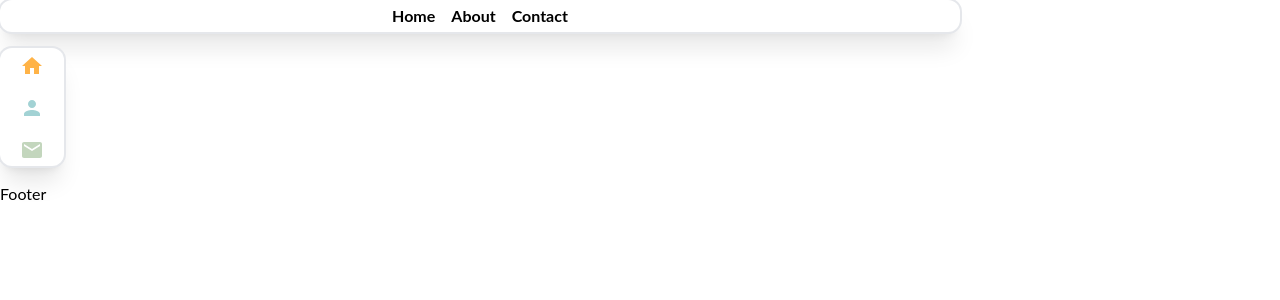
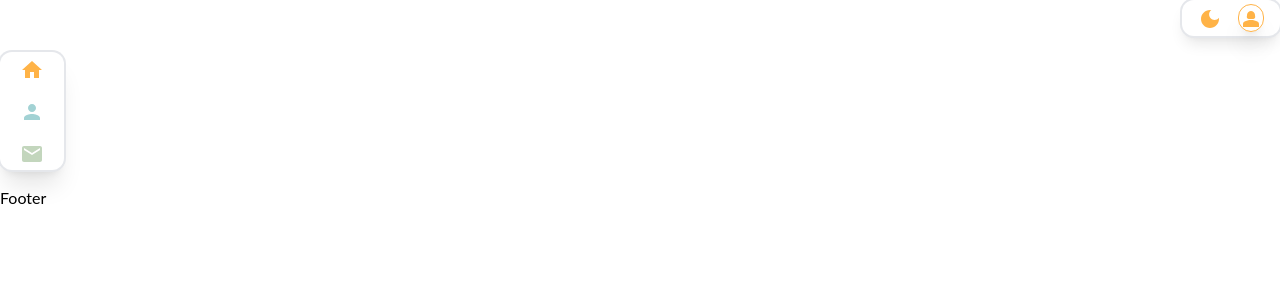
Before and after one commit to M00ose/crudApp-playground, a Next.js app in the folder client/: page / in a window 1280 px wide. Shown: the top 300 px of the page. Built offline with nearby package versions, Linux system fonts and the light colour scheme.

Commit message:
Added pop-up menu on click

```diff
--- a/client/src/components/Navbar.tsx
+++ b/client/src/components/Navbar.tsx
@@ -1,29 +1,64 @@
 import Link from "next/link";
+import { useState } from "react";
+
+import Person2 from "@mui/icons-material/Person2";
+import DarkMode from "@mui/icons-material/DarkMode";
+import LightMode from "@mui/icons-material/LightMode";
 
 const Navbar = () => {
+  const [isLightMode, setMode] = useState(false);
+
+  const handleMode = () => {
+    setMode(!isLightMode);
+  };
+
+  const [accountModal, setAccountModal] = useState(false);
+
+  const toggleModal = () => {
+    setAccountModal(!accountModal);
+  };
+
   return (
-    <nav className="navbar w-3/4 bg-white rounded-xl shadow-xl ring-2 ring-gray-200 p-1 sticky top-0 font-bold">
-      <div className="flex flex-col md:flex-row items-center justify-center">
-        <ul className="space-x-4 text-black">
+    <nav className="navbar w-fit bg-white rounded-xl shadow-lg ring-2 ring-gray-200 ml-auto py-1 px-4 sticky top-0 font-bold">
+      <div className="flex flex-row items-center justify-center space-x-4">
+        <div>
+          <button className="focus:outline-none" onClick={handleMode}>
+            {isLightMode ? (
+              <LightMode className="text-primary h-8 w-8" />
+            ) : (
+              <DarkMode className="text-primary h-8 w-8" />
+            )}
+          </button>
+        </div>
+        <div className="focus:outline-none cursor-pointer">
+          <div className="w-full rounded-full shadow-xl border-[1px] border-primary">
+            <Person2 className="text-primary h-8 w-8" onClick={toggleModal} />
+            {accountModal && (
+              <div className="absolute top-10 right-5 bg-white h-fit w-fit p-2 rounded-lg shadow-lg">
+                <ul className="flex flex-col gap-2 font-normal font-sans">
                   <Link
-            href="/"
-            className="hover:text-primary focus:text-primary focus:outline-none cursor-pointer"
+                    href="/Team"
+                    className="w-full text-end pl-8 pr-2 rounded-lg hover:bg-offWhite focus:bg-OffWhite focus:outline-none cursor-pointer"
                   >
-            Home
+                    Team
                   </Link>
                   <Link
-            href="/about"
-            className="hover:text-primary focus:text-primary focus:outline-none cursor-pointer"
+                    href="/Settings"
+                    className="w-full text-end pl-8 pr-2 rounded-lg hover:bg-offWhite focus:bg-OffWhite focus:outline-none cursor-pointer"
                   >
-            About
+                    Settings
                   </Link>
                   <Link
-            href="/contact"
-            className="hover:text-primary focus:text-primary focus:outline-none cursor-pointer"
+                    href="/Logout"
+                    className="w-full text-end pl-8 pr-2 rounded-lg hover:bg-offWhite focus:bg-OffWhite focus:outline-none cursor-pointer"
                   >
-            Contact
+                    Logout
                   </Link>
                 </ul>
+              </div>
+            )}
+          </div>
+        </div>
       </div>
     </nav>
   );
```
Lines whose indentation alone changed are shown as unchanged.
